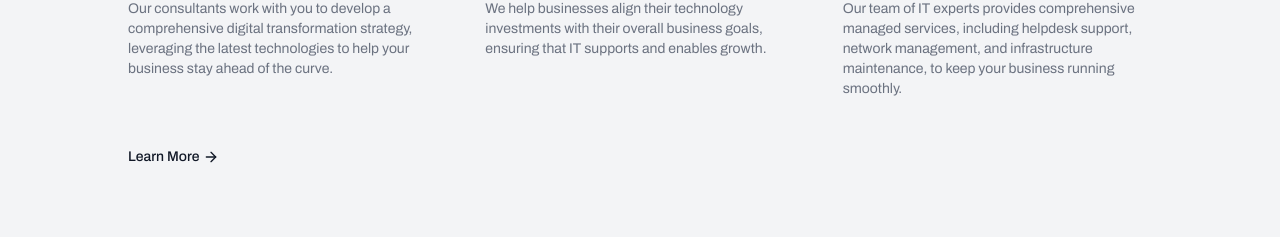
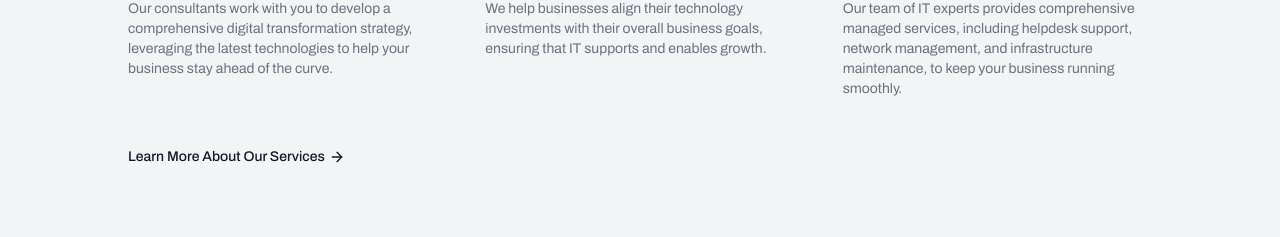
Before and after one commit to Dhyaan1/FSWDProject, a Next.js app in the folder fswd/: page / in a window 1280 px wide. Shown: the part 5852-6089 px from the top of the page. Built offline with nearby package versions, Linux system fonts and the light colour scheme; no server answers; the database is empty.

Commit message:
chore: Update link to point to Services page for better SEO
+ Update the link in the NewServiceIntro component to point to the Services page instead of OurServicesInAction. This ensures that users are directed to the correct page when they click on the "Learn More About Our Services" link.

```diff
--- a/fswd/components/custom-ui/ServicesProvided/NewServiceIntro/NewServiceIntro.tsx
+++ b/fswd/components/custom-ui/ServicesProvided/NewServiceIntro/NewServiceIntro.tsx
@@ -75,12 +75,13 @@ export default function NewServiceIntro() {
               </p>
             </div>
             <Link
-              href="/OurServicesInAction"
+              href="/Services"
               target="_blank"
               className="inline-flex items-center text-sm font-medium text-gray-900 hover:underline underline-offset-4 dark:text-gray-50"
               prefetch={false}
             >
-              Learn More <ArrowRightIcon className="ml-1 h-4 w-4" />
+              Learn More About Our Services{" "}
+              <ArrowRightIcon className="ml-1 h-4 w-4" />
             </Link>
           </div>
         </div>
```
Also changed, not shown: fswd/app/Services/page.tsx (renamed from fswd/app/OurServicesInAction/page.tsx).
